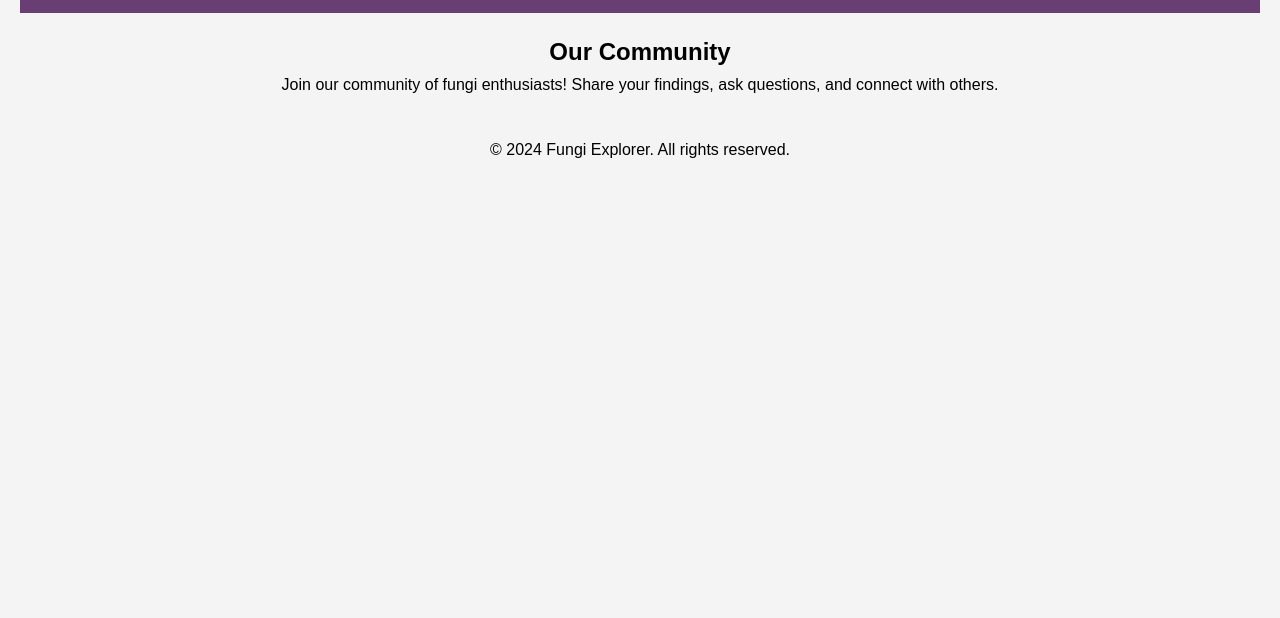
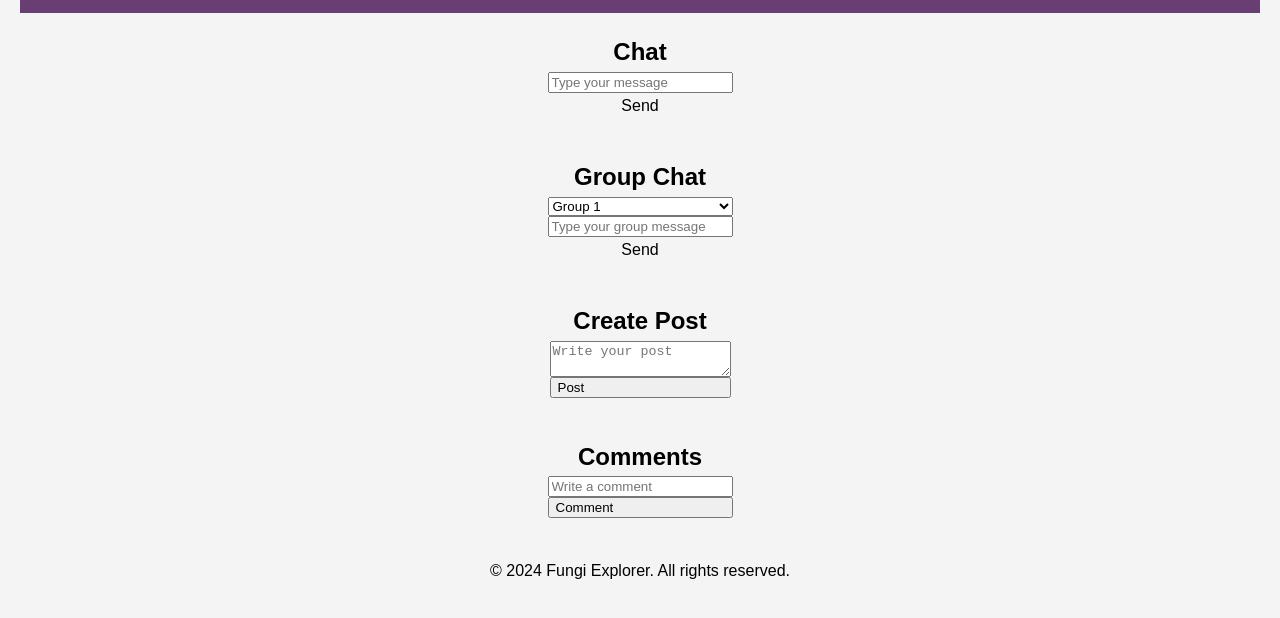
Before and after one commit to info340-au23a/INFO340FinalProject, a plain HTML site: page community.html in a window 1280 px wide. Shown: the part 108-726 px from the top of the page. Drawn offline with Linux system fonts and the light colour scheme.

Commit message:
more function in community.html

```diff
--- a/community.html
+++ b/community.html
@@ -24,9 +24,35 @@
     </div>
 
     <main>
-        <section class="our-community">
-            <h2>Our Community</h2>
-            <p>Join our community of fungi enthusiasts! Share your findings, ask questions, and connect with others.</p>
+        <section class="chat-section">
+            <h2>Chat</h2>
+            <div id="chat-messages"></div>
+            <input type="text" id="messageInput" placeholder="Type your message">
+            <button">Send</button>
+        </section>
+
+        <section class="group-chat-section">
+            <h2>Group Chat</h2>
+            <select id="groupChatSelect">
+                <option value="group1">Group 1</option>
+                <option value="group2">Group 2</option>
+            </select>
+            <div id="groupChatMessages"></div>
+            <input type="text" id="groupMessageInput" placeholder="Type your group message">
+            <button">Send</button>
+        </section>
+
+        <section class="post-section">
+            <h2>Create Post</h2>
+            <textarea id="postInput" placeholder="Write your post"></textarea>
+            <button>Post</button>
+        </section>
+
+        <section class="comment-section">
+            <h2>Comments</h2>
+            <div id="comments"></div>
+            <input type="text" id="commentInput" placeholder="Write a comment">
+            <button>Comment</button>
         </section>
     </main>
 
```
Also changed, not shown: index.html (+2 -1 lines).
